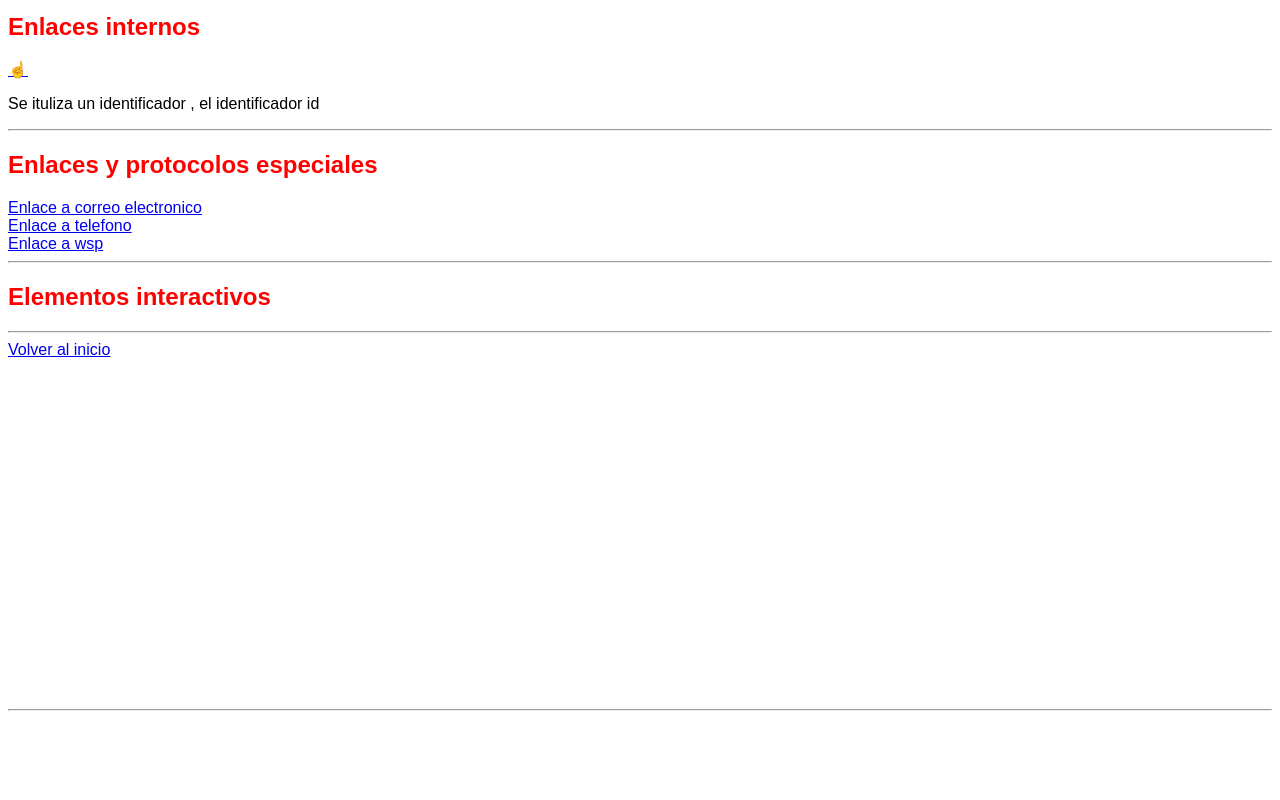
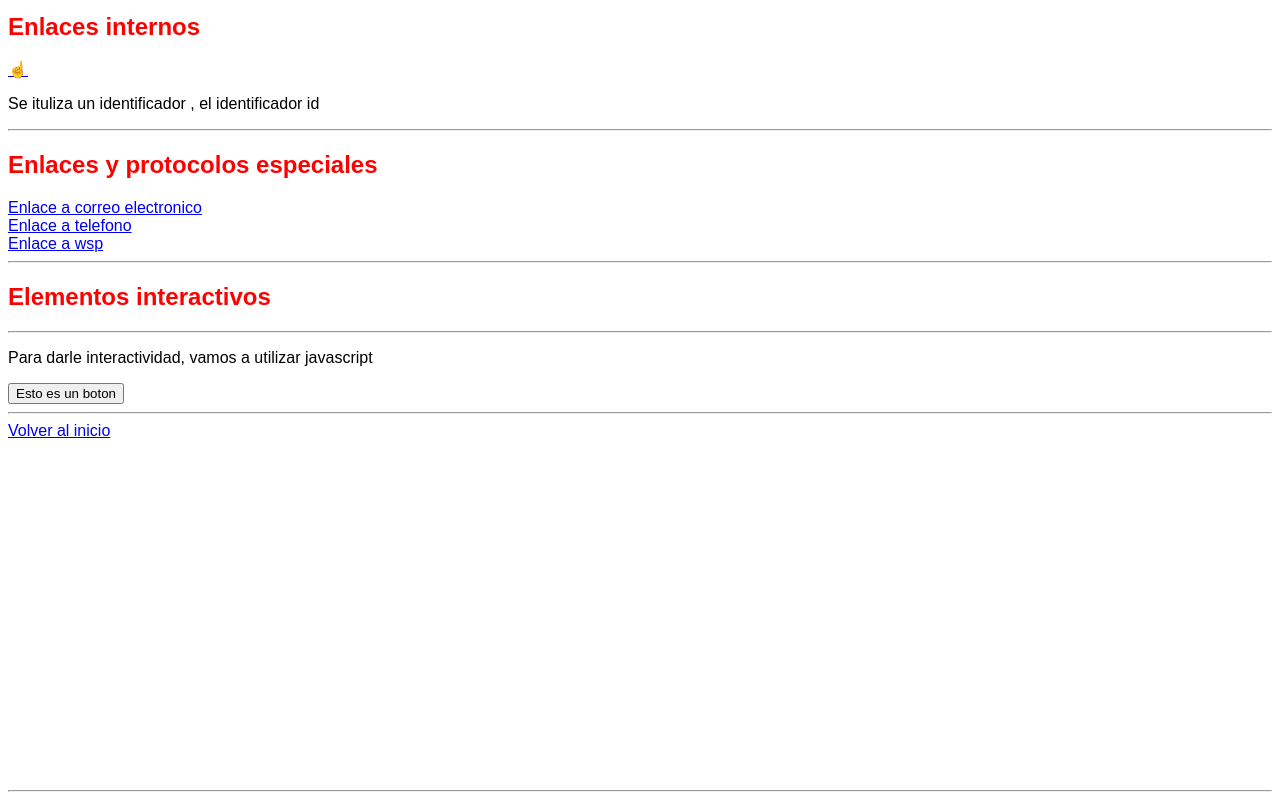
Before and after one commit to psbrajus/cursoWeb, a plain HTML site: page index.html in a window 1280 px wide. Shown: the part 10987-11787 px from the top of the page. Before the commit the page ends 11706 px from the top, so only its background shows below. Drawn offline with Linux system fonts and the light colour scheme.

Commit message:
Actualizacion

```diff
--- a/index.html
+++ b/index.html
@@ -436,6 +436,13 @@
 <hr>
 <h2 id="elementos-interactivos">Elementos interactivos</h2>
 <hr>
+
+<p>Para darle interactividad, vamos a utilizar javascript</p>
+<button>Esto es un boton</button>
+
+
+
+<hr>
 <a href="#inicio">Volver al inicio</a>
 
 
```
